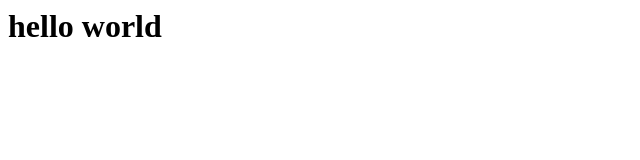
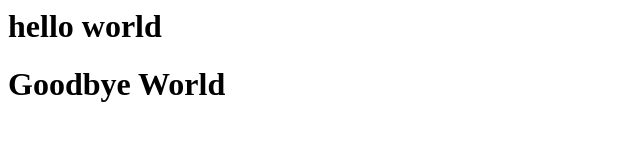
Before and after one commit to gstark667/quack, a plain HTML site: page web/index.html in a window 1280 px wide. Shown: the whole page, without its empty margins (0-640 px from the left). Drawn offline with Linux system fonts and the light colour scheme.

Commit message:
initialize web branch

```diff
--- a/web/index.html
+++ b/web/index.html
@@ -1,3 +1,6 @@
 <html>
+<header>
    <h1>hello world</h1>
+   <h1>Goodbye World</h1>
+ </header>
 </html>
```
